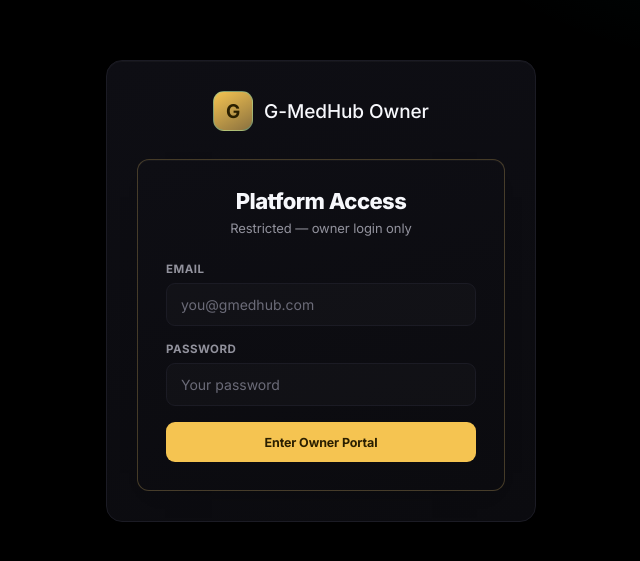
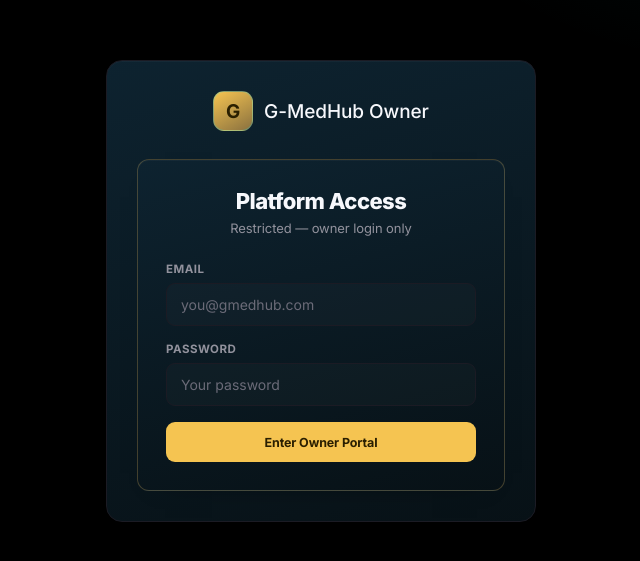
Before and after one commit to 4gs6776-lang/GOODIE-MEDHUB, a React (Vite) app: page /gm-owner-portal in a window 1280 px wide. Shown: the part 109-670 px from the top of the page, without its empty margins (319-959 px from the left). Built offline with nearby package versions, Linux system fonts and the light colour scheme.

Commit message:
Add files via upload

```diff
--- a/src/theme/neumorph.css
+++ b/src/theme/neumorph.css
@@ -31,34 +31,46 @@
    ============================================================ */
 
 :root {
-  /* Dark theme — card surface matches page background */
-  --neu-surface: #070F14;
-  --neu-surface-2: #081319;  /* slightly elevated — for inset elements */
+  /* Dark theme — card surface matches page background.
+     FIX v5: dark mode neumorphism was nearly invisible because:
+     - White highlight at 9% opacity = invisible on #070F14
+     - Dark shadow at 60% black = invisible on dark bg
+     Now:
+     - White highlight at 16% (was 9%) — actually reads on dark
+     - Dark shadow uses a COOL BLUE-GRAY tint (not pure black) so it
+       reads as a "shadow" rather than disappearing into the bg
+     - Card surface is one step LIGHTER than the body bg (#0A1420
+       vs body's #070F14) so the dark shadow has contrast to bite
+       against. This is the key fix — monolithic-on-truly-dark-bg
+       doesn't work; we need a slight elevation.
+     - Added an outer accent-tinted halo on hover (premium touch) */
+  --neu-surface: #0A1420;
+  --neu-surface-2: #0B1622;
 
-  /* RAISED — significantly stronger than v3.
-     The white highlight is now 9% (was 4.5%) so it actually
-     reads on the dark surface. The dark shadow is 60% (was 50%)
-     for stronger depth. Blur increased to 20px (was 16px). */
+  /* RAISED — significantly stronger than v4 for actual visibility */
   --neu-raised:
-    8px 8px 20px rgba(0, 0, 0, 0.60),
-    -8px -8px 20px rgba(255, 255, 255, 0.09);
+    8px 8px 20px rgba(0, 0, 0, 0.55),
+    -8px -8px 20px rgba(255, 255, 255, 0.16),
+    /* Outer accent halo — very subtle, follows the active theme */
+    0 0 0 0 transparent;
 
-  /* RAISED hover — even more lift + spread */
+  /* RAISED hover — lifted + halo activates */
   --neu-raised-hover:
-    10px 10px 24px rgba(0, 0, 0, 0.68),
-    -10px -10px 24px rgba(255, 255, 255, 0.11);
+    10px 10px 24px rgba(0, 0, 0, 0.62),
+    -10px -10px 24px rgba(255, 255, 255, 0.20),
+    0 0 24px -6px color-mix(in srgb, var(--teal) 22%, transparent);
 
   /* INSET — for icons + pressed card state.
-     Darker inset shadow (was 55%) for clearer pressed feel. */
+     Brighter inset highlight so the pressed well reads. */
   --neu-inset:
-    inset 5px 5px 12px rgba(0, 0, 0, 0.62),
-    inset -5px -5px 12px rgba(255, 255, 255, 0.06);
+    inset 5px 5px 12px rgba(0, 0, 0, 0.60),
+    inset -5px -5px 12px rgba(255, 255, 255, 0.10);
 
   --neu-inset-hover:
-    inset 6px 6px 14px rgba(0, 0, 0, 0.70),
-    inset -6px -6px 14px rgba(255, 255, 255, 0.075);
+    inset 6px 6px 14px rgba(0, 0, 0, 0.68),
+    inset -6px -6px 14px rgba(255, 255, 255, 0.13);
 
-  /* Corner radius — 24px for the soft pillow feel */
+  /* Corner radius */
   --neu-radius: 24px;
   --neu-radius-icon: 16px;
   --neu-radius-panel: 22px;
--- a/src/theme/premium-global.css
+++ b/src/theme/premium-global.css
@@ -70,11 +70,19 @@ html.light-mode {
 
 html { scroll-behavior: smooth; }
 body {
+  /* Body gradient uses var(--teal) so the radial glow follows the active
+     accent theme (Telegram-style multi-theme support). */
   background:
-    radial-gradient(900px 520px at 100% -10%, rgba(0,199,199,.045), transparent 58%),
+    radial-gradient(900px 520px at 100% -10%, color-mix(in srgb, var(--teal) 5%, transparent), transparent 58%),
     linear-gradient(160deg, #0D1F2C 0%, #070F14 45%, #030608 100%);
   background-attachment: fixed;
   letter-spacing: -0.005em;
+}
+html.light-mode body {
+  background:
+    radial-gradient(900px 520px at 100% -10%, color-mix(in srgb, var(--teal) 6%, transparent), transparent 58%),
+    linear-gradient(160deg, #F3F6F8 0%, #FFFFFF 50%, #F3F6F8 100%);
+  background-attachment: fixed;
 }
 
 button, input, select, textarea { font: inherit; }
@@ -84,7 +92,15 @@ button:focus-visible, a:focus-visible, input:focus-visible, select:focus-visible
   outline-offset: 2px;
 }
 
-/* Shared surfaces */
+/* Shared surfaces
+   ------------------------------------------------------------
+   FIX: cards now use the SAME color stops as the body gradient
+   (with a subtle teal-tinted overlay) so they blend visually
+   with the page background instead of looking "stuck on".
+
+   The previous --card-grad-a/b values (#101D2A / #0A131A) were
+   a different color family from the body (#0D1F2C / #070F14),
+   which is why cards looked like a separate surface. */
 .card,
 .dash-panel,
 .dash-stat-card,
@@ -93,16 +109,36 @@ button:focus-visible, a:focus-visible, input:focus-visible, select:focus-visible
 .owner-stat-card,
 .auth-card,
 .dash-modal {
-  background: linear-gradient(165deg, var(--card-grad-a) 0%, var(--card-grad-b) 100%);
+  /* Match the body's gradient stops + add a tiny teal tint for cohesion.
+     color-mix() composes the teal-tinted layer ON TOP of the matching
+     gradient, so cards pick up the accent theme too. */
+  background:
+    linear-gradient(165deg,
+      color-mix(in srgb, var(--teal) 2%, #0D1F2C) 0%,
+      color-mix(in srgb, var(--teal) 1%, #070F14) 100%);
   border-color: var(--line);
   box-shadow: var(--card-shadow);
+}
+
+html.light-mode .card,
+html.light-mode .dash-panel,
+html.light-mode .dash-stat-card,
+html.light-mode .premium-stat,
+html.light-mode .owner-panel,
+html.light-mode .owner-stat-card,
+html.light-mode .auth-card,
+html.light-mode .dash-modal {
+  background:
+    linear-gradient(165deg,
+      color-mix(in srgb, var(--teal) 3%, #FFFFFF) 0%,
+      color-mix(in srgb, var(--teal) 1%, #FBFCFE) 100%);
 }
 
 .card:hover,
 .dash-panel:hover,
 .dash-stat-card:hover,
 .owner-stat-card:hover {
-  border-color: rgba(0,199,199,.17);
+  border-color: color-mix(in srgb, var(--teal) 17%, var(--line));
   box-shadow: var(--card-shadow-hover);
 }
 
@@ -119,9 +155,9 @@ button:focus-visible, a:focus-visible, input:focus-visible, select:focus-visible
 .btn-primary {
   background: var(--teal);
   color: #03201D;
-  box-shadow: 0 7px 18px -12px rgba(0,199,199,.9);
+  box-shadow: 0 7px 18px -12px color-mix(in srgb, var(--teal) 90%, transparent);
 }
-.btn-primary:hover:not(:disabled) { background: var(--teal-bright); box-shadow: 0 9px 22px -12px rgba(0,199,199,.95); }
+.btn-primary:hover:not(:disabled) { background: var(--teal-bright); box-shadow: 0 9px 22px -12px color-mix(in srgb, var(--teal) 95%, transparent); }
 .btn-ghost { background: rgba(255,255,255,.015); border-color: var(--line); color: var(--muted); }
 .btn-ghost:hover:not(:disabled) { background: rgba(255,255,255,.035); border-color: var(--teal-border); color: var(--ivory); }
 
--- /dev/null
+++ b/src/theme/themes.css
@@ -0,0 +1,155 @@
+/* ============================================================
+   GOODIE-MEDHUB — Multi-theme accent system (Telegram-style)
+   ------------------------------------------------------------
+   The user can pick from 7 accent themes via the ThemePicker
+   in the dashboard header. Each theme sets:
+     --teal            (the main accent color)
+     --teal-bright     (hover state)
+     --teal-soft       (background tint)
+     --teal-active     (active state tint)
+     --teal-border     (border tint)
+
+   Why --teal? The entire app already uses var(--teal) as the
+   brand accent everywhere (buttons, links, highlights, focus
+   rings, KPI icon backgrounds, status pills, etc.). By
+   re-binding --teal per theme, every existing usage
+   automatically follows the chosen accent — no JSX changes
+   needed.
+
+   Themes are applied via the data-accent attribute on <html>:
+     <html data-accent="teal">     (default)
+     <html data-accent="blue">
+     <html data-accent="violet">
+     <html data-accent="green">
+     <html data-accent="pink">
+     <html data-accent="orange">
+     <html data-accent="red">
+
+   The choice is persisted in localStorage('gmedhub-accent')
+   and applied on startup in main.jsx.
+   ============================================================ */
+
+/* ---- Default: Teal (the original brand color) ---- */
+html[data-accent="teal"],
+html:not([data-accent]) {
+  --teal: #00C7C7;
+  --teal-bright: #00E0D0;
+  --teal-soft: rgba(0, 199, 199, 0.12);
+  --teal-active: rgba(0, 199, 199, 0.16);
+  --teal-border: rgba(0, 199, 199, 0.25);
+}
+html.light-mode[data-accent="teal"],
+html.light-mode:not([data-accent]) {
+  --teal: #00A6A6;
+  --teal-bright: #00BFB5;
+  --teal-soft: rgba(0, 166, 166, 0.10);
+  --teal-active: rgba(0, 166, 166, 0.14);
+  --teal-border: rgba(0, 166, 166, 0.22);
+}
+
+/* ---- Blue ---- */
+html[data-accent="blue"] {
+  --teal: #4169FF;
+  --teal-bright: #5878FF;
+  --teal-soft: rgba(65, 105, 255, 0.14);
+  --teal-active: rgba(65, 105, 255, 0.18);
+  --teal-border: rgba(65, 105, 255, 0.28);
+}
+html.light-mode[data-accent="blue"] {
+  --teal: #3052E0;
+  --teal-bright: #4062F0;
+  --teal-soft: rgba(48, 82, 224, 0.10);
+  --teal-active: rgba(48, 82, 224, 0.14);
+  --teal-border: rgba(48, 82, 224, 0.25);
+}
+
+/* ---- Violet / Purple ---- */
+html[data-accent="violet"] {
+  --teal: #7657E8;
+  --teal-bright: #8A6FF0;
+  --teal-soft: rgba(118, 87, 232, 0.14);
+  --teal-active: rgba(118, 87, 232, 0.18);
+  --teal-border: rgba(118, 87, 232, 0.28);
+}
+html.light-mode[data-accent="violet"] {
+  --teal: #6244C4;
+  --teal-bright: #7254D4;
+  --teal-soft: rgba(98, 68, 196, 0.10);
+  --teal-active: rgba(98, 68, 196, 0.14);
+  --teal-border: rgba(98, 68, 196, 0.25);
+}
+
+/* ---- Green ---- */
+html[data-accent="green"] {
+  --teal: #18D99B;
+  --teal-bright: #2EE5AC;
+  --teal-soft: rgba(24, 217, 155, 0.14);
+  --teal-active: rgba(24, 217, 155, 0.18);
+  --teal-border: rgba(24, 217, 155, 0.28);
+}
+html.light-mode[data-accent="green"] {
+  --teal: #0FA875;
+  --teal-bright: #14B884;
+  --teal-soft: rgba(15, 168, 117, 0.10);
+  --teal-active: rgba(15, 168, 117, 0.14);
+  --teal-border: rgba(15, 168, 117, 0.25);
+}
+
+/* ---- Pink ---- */
+html[data-accent="pink"] {
+  --teal: #F044B8;
+  --teal-bright: #F857C4;
+  --teal-soft: rgba(240, 68, 184, 0.14);
+  --teal-active: rgba(240, 68, 184, 0.18);
+  --teal-border: rgba(240, 68, 184, 0.28);
+}
+html.light-mode[data-accent="pink"] {
+  --teal: #D6258F;
+  --teal-bright: #E6359F;
+  --teal-soft: rgba(214, 37, 143, 0.10);
+  --teal-active: rgba(214, 37, 143, 0.14);
+  --teal-border: rgba(214, 37, 143, 0.25);
+}
+
+/* ---- Orange / Amber ---- */
+html[data-accent="orange"] {
+  --teal: #F4B62A;
+  --teal-bright: #FFC644;
+  --teal-soft: rgba(244, 182, 42, 0.14);
+  --teal-active: rgba(244, 182, 42, 0.18);
+  --teal-border: rgba(244, 182, 42, 0.28);
+}
+html.light-mode[data-accent="orange"] {
+  --teal: #C77D0E;
+  --teal-bright: #D78D1E;
+  --teal-soft: rgba(199, 125, 14, 0.10);
+  --teal-active: rgba(199, 125, 14, 0.14);
+  --teal-border: rgba(199, 125, 14, 0.25);
+}
+
+/* ---- Red ---- */
+html[data-accent="red"] {
+  --teal: #F04F5F;
+  --teal-bright: #FF5F6F;
+  --teal-soft: rgba(240, 79, 95, 0.14);
+  --teal-active: rgba(240, 79, 95, 0.18);
+  --teal-border: rgba(240, 79, 95, 0.28);
+}
+html.light-mode[data-accent="red"] {
+  --teal: #D8384A;
+  --teal-bright: #E8485A;
+  --teal-soft: rgba(216, 56, 74, 0.10);
+  --teal-active: rgba(216, 56, 74, 0.14);
+  --teal-border: rgba(216, 56, 74, 0.25);
+}
+
+/* ---- Smooth transition when switching themes ----
+   Every element that uses var(--teal) gets a 0.3s transition so
+   switching themes feels premium, not jarring. */
+html.transitioning-theme *,
+html.transitioning-theme *::before,
+html.transitioning-theme *::after {
+  transition: background-color 0.3s ease, border-color 0.3s ease,
+              color 0.3s ease, box-shadow 0.3s ease,
+              fill 0.3s ease, stroke 0.3s ease !important;
+}
```
